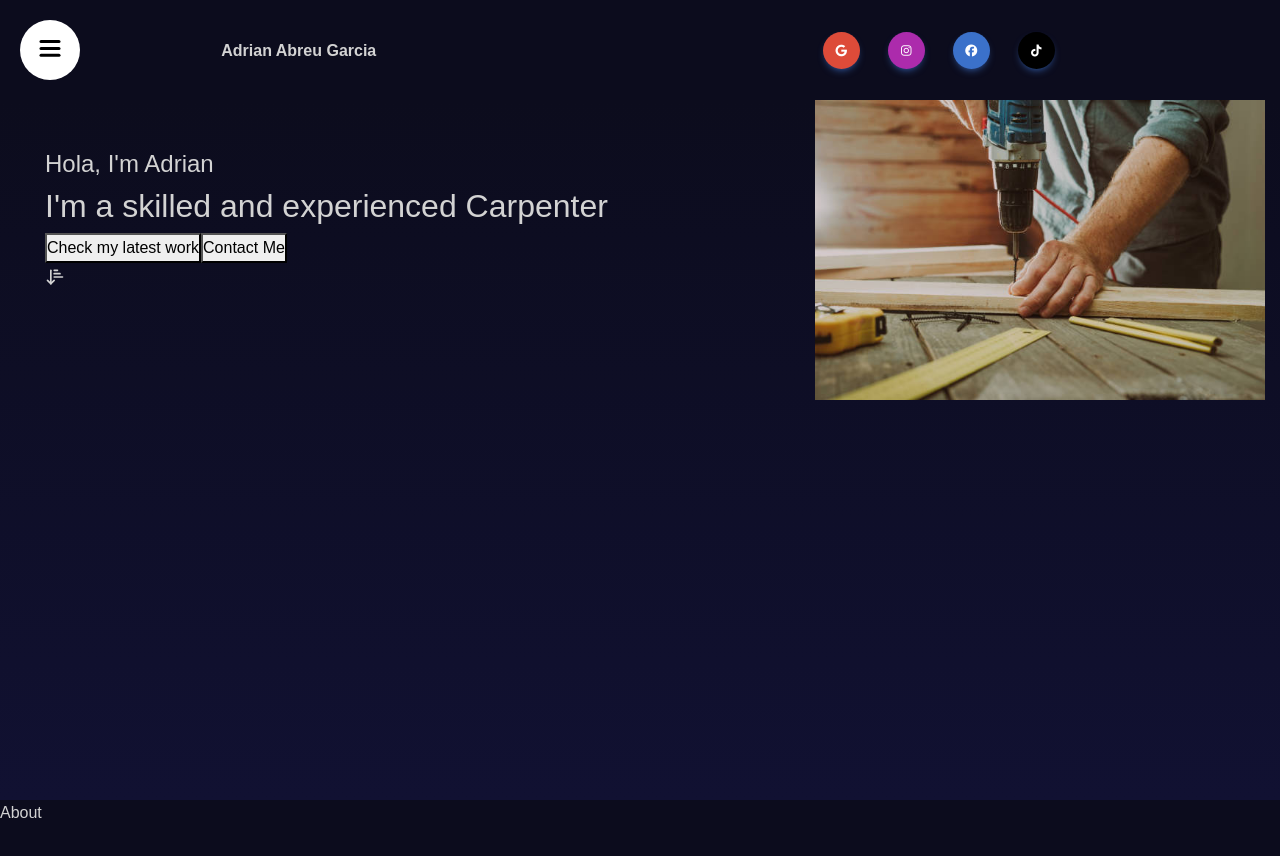
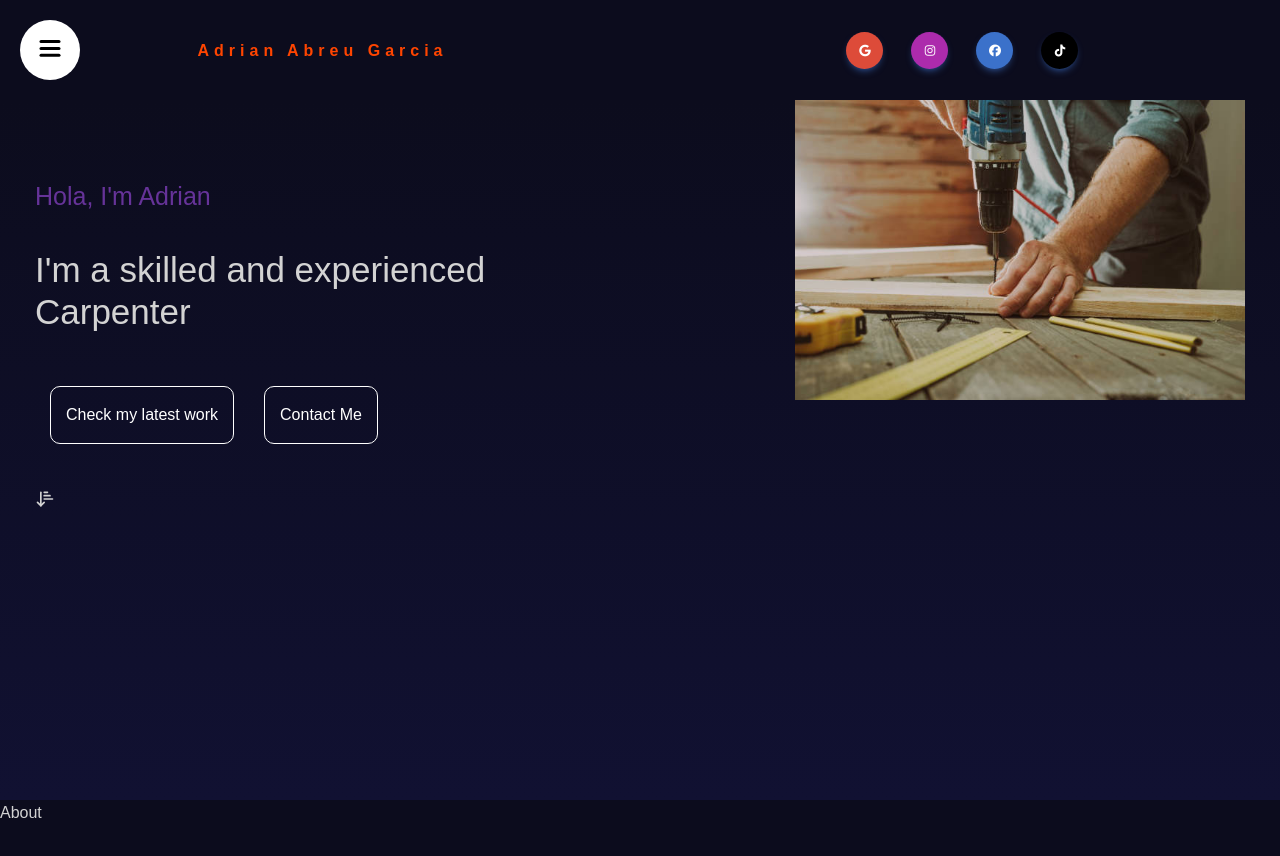
Before and after one commit to surysanchez/adriancarpenter, a React (Create React App) app: page / in a window 1280 px wide. Shown: the top 856 px of the page. Built offline with nearby package versions, Linux system fonts and the light colour scheme; a web font is replaced by a local one.

Commit message:
add homepage style

```diff
--- a/src/components/HomePage/HomePage.scss
+++ b/src/components/HomePage/HomePage.scss
@@ -9,8 +9,37 @@
     max-width: 1366px;
     height: 100%;
     margin: auto;
-    padding-left: 45px;
-    padding-top: 50px;
+    padding-left: 35px;
+}
+
+.textContainer{
+    width: 40%;
+    height: 70%;
+    display: flex;
+    flex-direction: column;
+    justify-content: center;
+    gap: 30px;
+ }
+
+h4{
+    font-size: 25px;
+    color: rebeccapurple;
+}
+h2{
+    font-size: 35px;
+}
+
+.buttons{
+    button{
+        padding: 15px;
+        border: 1px solid white;
+        border-radius: 10px;
+        background-color: transparent;
+        color: white;
+        margin: 15px;
+        cursor: pointer;
+    }
+
 }
 
  .imageContainer{
@@ -18,8 +47,7 @@
     position: absolute;
     top: 0;
     right: 0;
-    padding-right: 15px;
-
+    padding-right: 35px;
  }
 
    img{
--- a/src/components/Navbar/Navbar.jsx
+++ b/src/components/Navbar/Navbar.jsx
@@ -12,7 +12,7 @@ function Navbar() {
 {/* Sidebar */}
 <Sidebar/>
 <div className="wrapper">
-    <motion.span initial={{opacity:0, scale:0.5}} animate={{opacity:1, scale:1}} transition={{duration:1}}>Adrian Abreu Garcia</motion.span>
+    <motion.span style={{letterSpacing:'5px', color:'orangered'}} initial={{opacity:0, scale:0.5}} animate={{opacity:1, scale:1}} transition={{duration:1}}>Adrian Abreu Garcia</motion.span>
     <div className='social'>
         <MDBBtn
             floating
```
